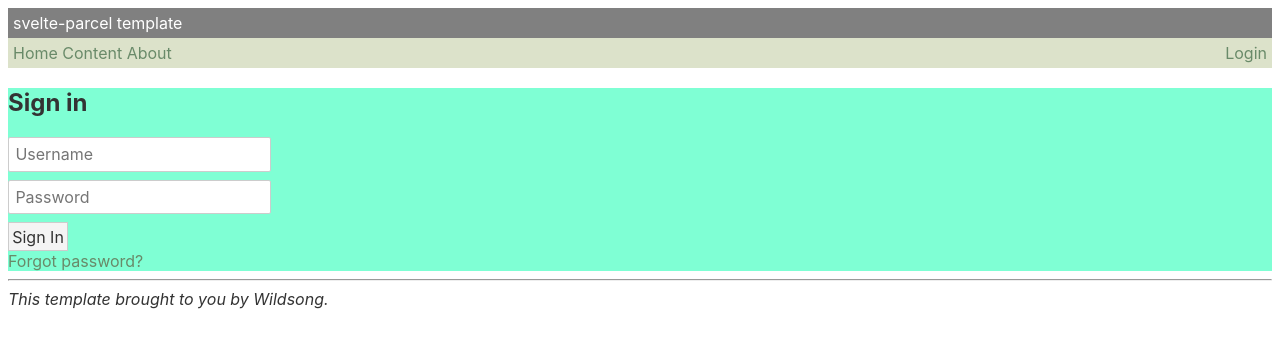
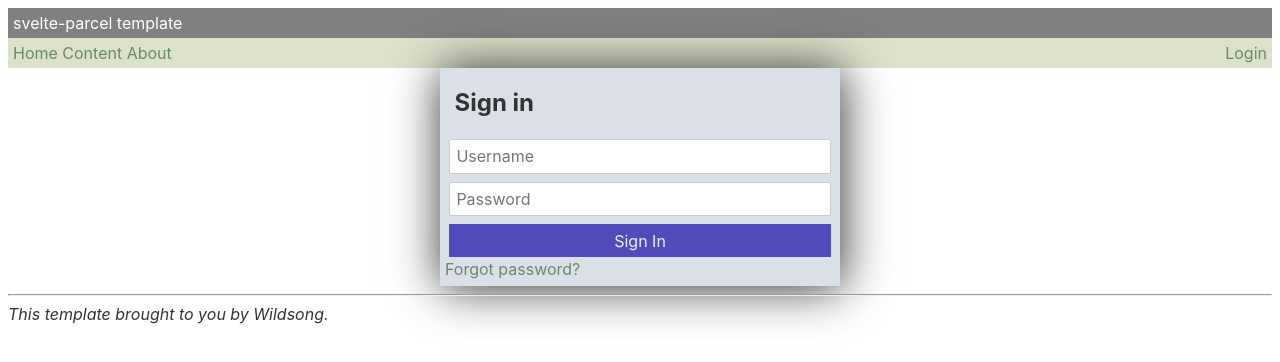
Before and after one commit to Wildsong/svelte-parcel, a Svelte app: page /login in a window 1280 px wide. Shown: the top 362 px of the page. Built offline with nearby package versions, Linux system fonts and the light colour scheme.

Commit message:
cleaned up login form

```diff
--- a/src/pages/Login.svelte
+++ b/src/pages/Login.svelte
@@ -3,28 +3,57 @@
 </script>
 
 <style>
-    .accordion{
-        background-color: aquamarine;
+    * {
+        box-sizing: border-box;
+    }
+    h2 {
+        padding-left: 0.4em;
+    }
+    .svelte-login {
+        display: flex;
+        flex-direction: column;
+        width: 25em;
+        background-color: rgb(219, 223, 231);
+        box-shadow: 0.1rem 0.1rem 2.8rem 0.01rem;
+        padding: 0px 5px 7px 5px;
+        margin: 0 auto 0 auto;
+    }
+
+    fieldset {
+        box-sizing: content-box;
+        overflow: hidden;
+        padding: 2px;
+        border: none;
+    }
+
+    input {
+        width: 100%;
+    }
+
+    #signin-button {
+        width:100%;
+        color: #eee;
+        background-color: #524bbb;
+        -webkit-padding: 0.4em 0;
+        padding: 0.4em;
+        outline: none;
+        border: none;
     }
 </style>
 
-<section class="svelte-login">
-<div class="accordion">
-    <div id="login_form">
-        <h2>Sign in</h2>
-        <form>
+<div class="svelte-login">
+    <h2>Sign in</h2>
+    <div class="alert-message" id="error-message"></div>
+    <form>
+        <fieldset>
             <input type="hidden" id="oauth_state" name="oauth_state" value="">
             <input type="hidden" id="authorize" name="authorize" value="true">
-            <input required id="username" type="text" name="username" placeholder="Username"><br/>
-            <input required id="password" type="password" name="password" placeholder="Password"><br />
-            <div class="flex">
-            <button id="signin" name="signin">Sign In</button>
-            </div>
-        </form>
-    </div>
-
+            <input required type="text" name="username" placeholder="Username"><br/>
+            <input required type="password" name="password" placeholder="Password"><br />
+            <button type="submit" id="signin-button" name="signin">Sign In</button>
+        </fieldset>
+    </form>
     <div>
         <a href="forgotpassword">Forgot password?</a>
     </div>
 </div>
-</section>
```
